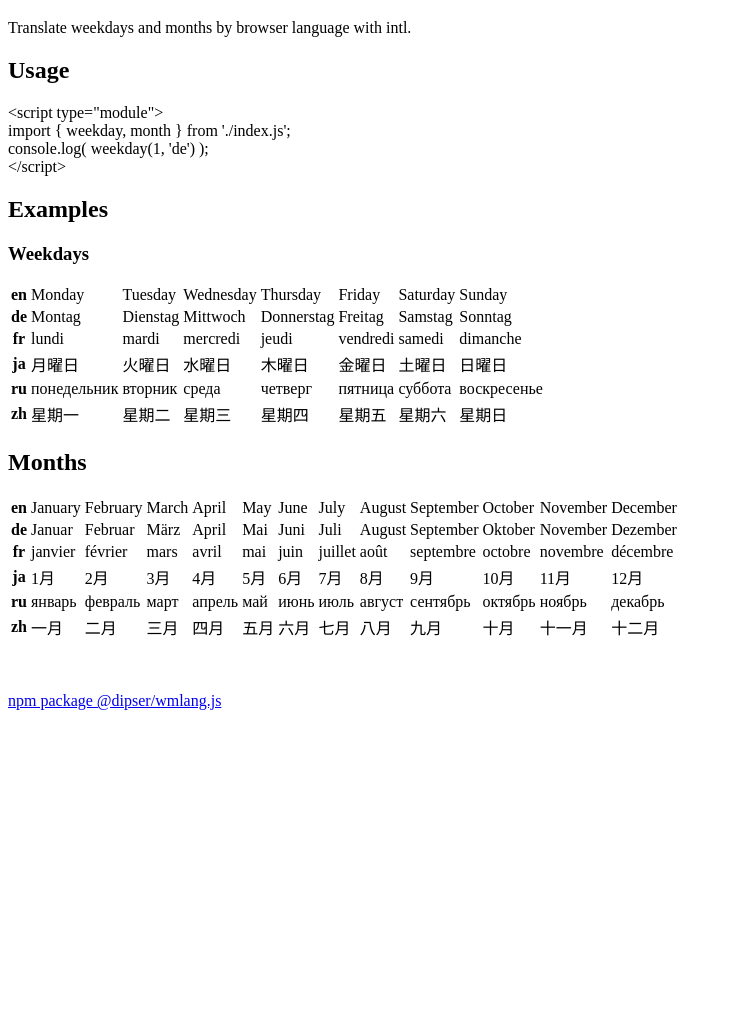
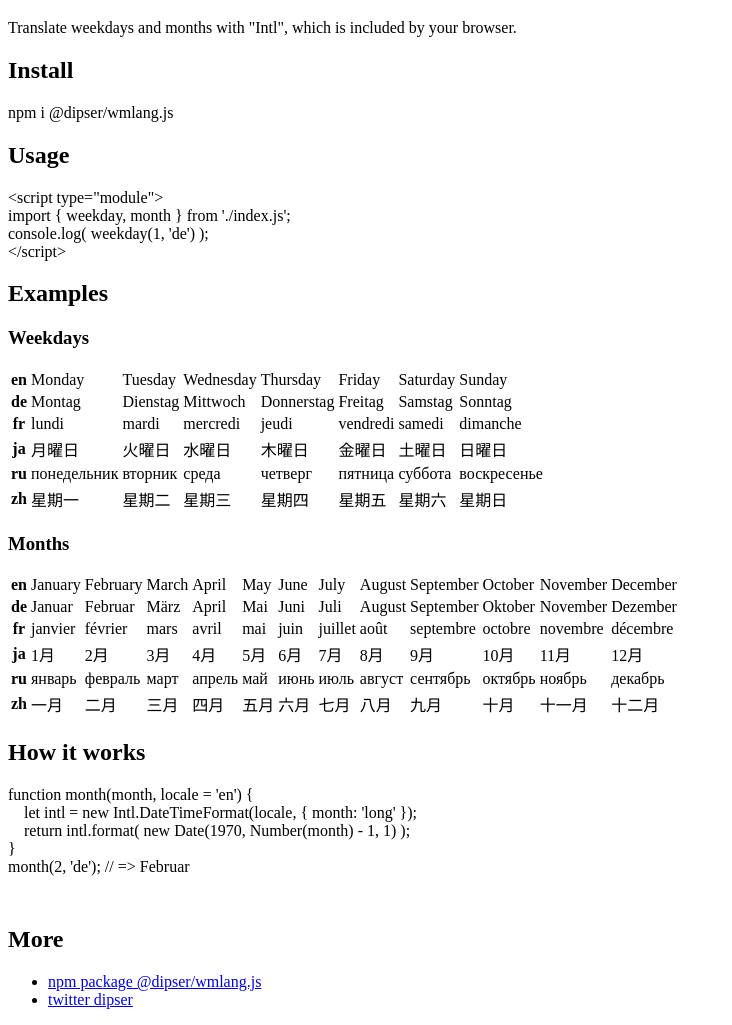
Before and after one commit to Bitfertig/wmlang.js, a website: page index.html in a window 1280 px wide. Shown: the part 61-1086 px from the top of the page, without its empty margins (0-732 px from the left). Before the commit the page ends 800 px from the top, so only its background shows below. Drawn offline with Linux system fonts and the light colour scheme.

Commit message:
package.json fix and documentation changes

```diff
--- a/index.html
+++ b/index.html
@@ -7,21 +7,27 @@
 </head>
 <body>
 
+    <header>
         <h1>@dipser/wmlang.js</h1>
+        <p>Translate weekdays and months with "Intl", which is included by your browser.</p>
+    </header>
 
-    <p>Translate weekdays and months by browser language with intl.</p>
+
+    <h2>Install</h2>
+    <p>npm i @dipser/wmlang.js</p>
+
 
     <h2>Usage</h2>
-<div style="white-space: pre-wrap;">&lt;script type="module"&gt;
+    <div style="white-space:pre-wrap;">&lt;script type="module"&gt;
 import { weekday, month } from './index.js';
 console.log( weekday(1, 'de') );
 &lt;/script&gt;</div>
 
 
+    <h2>Examples</h2>
     <script type="module">
     import { weekday, month } from './index.js';
     document.querySelector('#out').innerHTML = `
-<h2>Examples</h2>
         <h3>Weekdays</h3>
         <table>
             <tr><th>en</th><td>${weekday(1)}</td><td>${weekday(2)}</td><td>${weekday(3)}</td><td>${weekday(4)}</td><td>${weekday(5)}</td><td>${weekday(6)}</td><td>${weekday(7)}</td></tr>
@@ -32,7 +38,7 @@ console.log( weekday(1, 'de') );
             <tr><th>zh</th><td>${weekday(1, 'zh')}</td><td>${weekday(2, 'zh')}</td><td>${weekday(3, 'zh')}</td><td>${weekday(4, 'zh')}</td><td>${weekday(5, 'zh')}</td><td>${weekday(6, 'zh')}</td><td>${weekday(7, 'zh')}</td></tr>
         </table>
 
-<h2>Months</h2>
+        <h3>Months</h3>
         <table>
             <tr><th>en</th><td>${month(1)}</td><td>${month(2)}</td><td>${month(3)}</td><td>${month(4)}</td><td>${month(5)}</td><td>${month(6)}</td><td>${month(7)}</td><td>${month(8)}</td><td>${month(9)}</td><td>${month(10)}</td><td>${month(11)}</td><td>${month(12)}</td></tr>
             <tr><th>de</th><td>${month(1, 'de')}</td><td>${month(2, 'de')}</td><td>${month(3, 'de')}</td><td>${month(4, 'de')}</td><td>${month(5, 'de')}</td><td>${month(6, 'de')}</td><td>${month(7, 'de')}</td><td>${month(8, 'de')}</td><td>${month(9, 'de')}</td><td>${month(10, 'de')}</td><td>${month(11, 'de')}</td><td>${month(12, 'de')}</td></tr>
@@ -44,12 +50,24 @@ console.log( weekday(1, 'de') );
     `.trim();
     </script>
 
-
     <div id="out"></div>
 
 
+    <h2>How it works</h2>
+    <div style="white-space:pre-wrap;">function month(month, locale = 'en') {
+    let intl = new Intl.DateTimeFormat(locale, { month: 'long' });
+    return intl.format( new Date(1970, Number(month) - 1, 1) );
+}
+month(2, 'de'); // => Februar</div>
+
+
+
     <footer style="margin-top:50px;">
-        <a href="https://www.npmjs.com/package/@dipser/wmlang.js">npm package @dipser/wmlang.js</a>
+        <h2>More</h2>
+        <ul>
+            <li><a href="https://www.npmjs.com/package/@dipser/wmlang.js">npm package @dipser/wmlang.js</a></li>
+            <li><a href="https://twitter.com/dipser">twitter dipser</a></li>
+        </ul>
     </footer>
 
 </body>
--- a/index.js
+++ b/index.js
@@ -1,3 +1,13 @@
+/**
+ * Translation of a weekday.
+ * @param {*} weekday 1 - 7
+ * @param {*} locale  en, de, ...
+ */
+function weekday(weekday, locale = 'en') {
+    let intl = new Intl.DateTimeFormat(locale, { weekday: 'long' });
+    return intl.format( new Date(1970, 0, Number(weekday) + 4 ) );
+}
+
 /**
  * Translation of a month.
  * @param {*} month 1 - 12
@@ -8,14 +18,4 @@ function month(month, locale = 'en') {
     return intl.format( new Date(1970, Number(month) - 1, 1) );
 }
 
-/**
- * Translation of a weekday.
- * @param {*} weekday 1 - 7
- * @param {*} locale  en, de, ...
- */
-function weekday(weekday, locale = 'en') {
-    let intl = new Intl.DateTimeFormat(locale, { weekday: 'long' });
-    return intl.format( new Date(1970, 0, Number(weekday) + 4 ) );
-}
-
 export { weekday, month };
```
Also changed, not shown: package.json (+7 -5 lines), README.md. Lines whose indentation alone changed are shown as unchanged.
